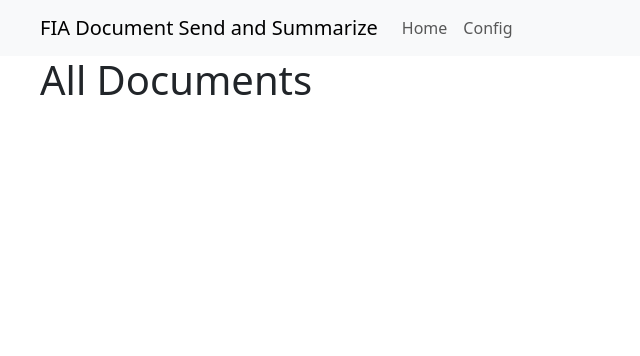
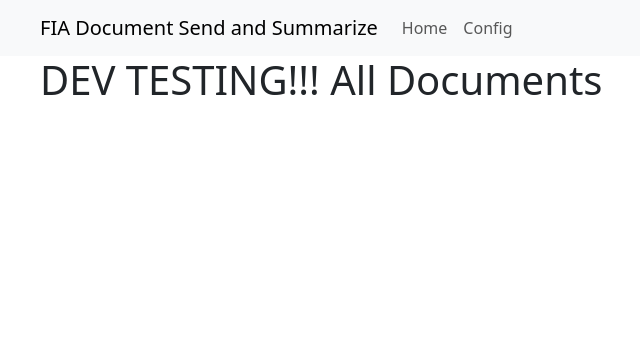
Before and after one commit to sfn-git/F1-Doc-Summarizer, a Flask app: page / in a window 1280 px wide. Shown: the top 356 px of the page, without its empty margins (42-682 px from the left). Run offline with Flask 3, Linux system fonts and the light colour scheme; data that the repository does not hold is empty; parts of the project's set-up code (start-up, migrations or seed data) failed here and were passed over.

Commit message:
Testing dev action hook

```diff
--- a/web/templates/index.html
+++ b/web/templates/index.html
@@ -12,7 +12,7 @@
     {% include 'nav.html' %}
 
     <div class="container">
-        <h1>All Documents</h1>
+        <h1>DEV TESTING!!! All Documents</h1>
         {% for doc in docs %}
         <p class="d-inline-flex gap-1">
             <button class="btn btn-primary" type="button" data-bs-toggle="collapse"
```
